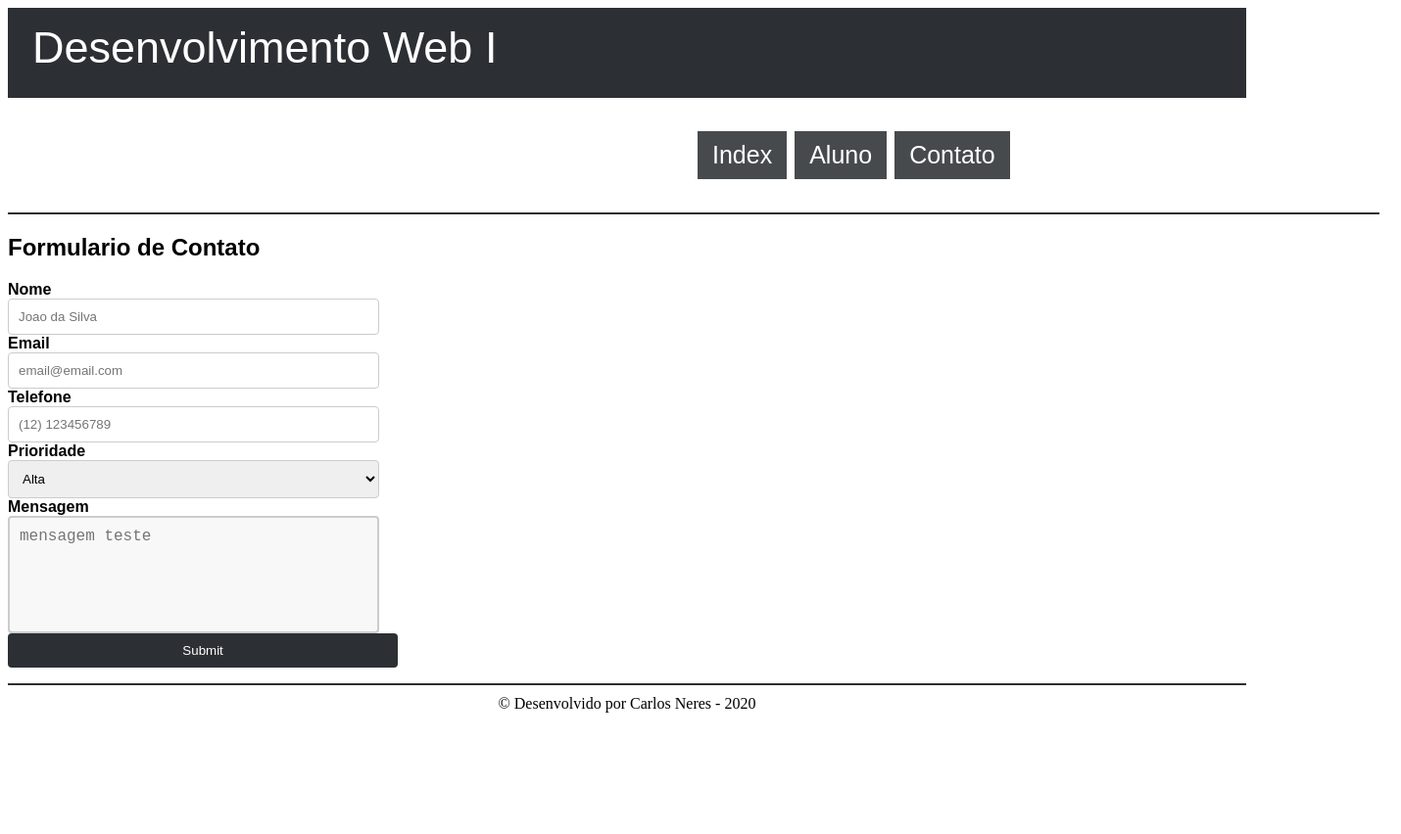
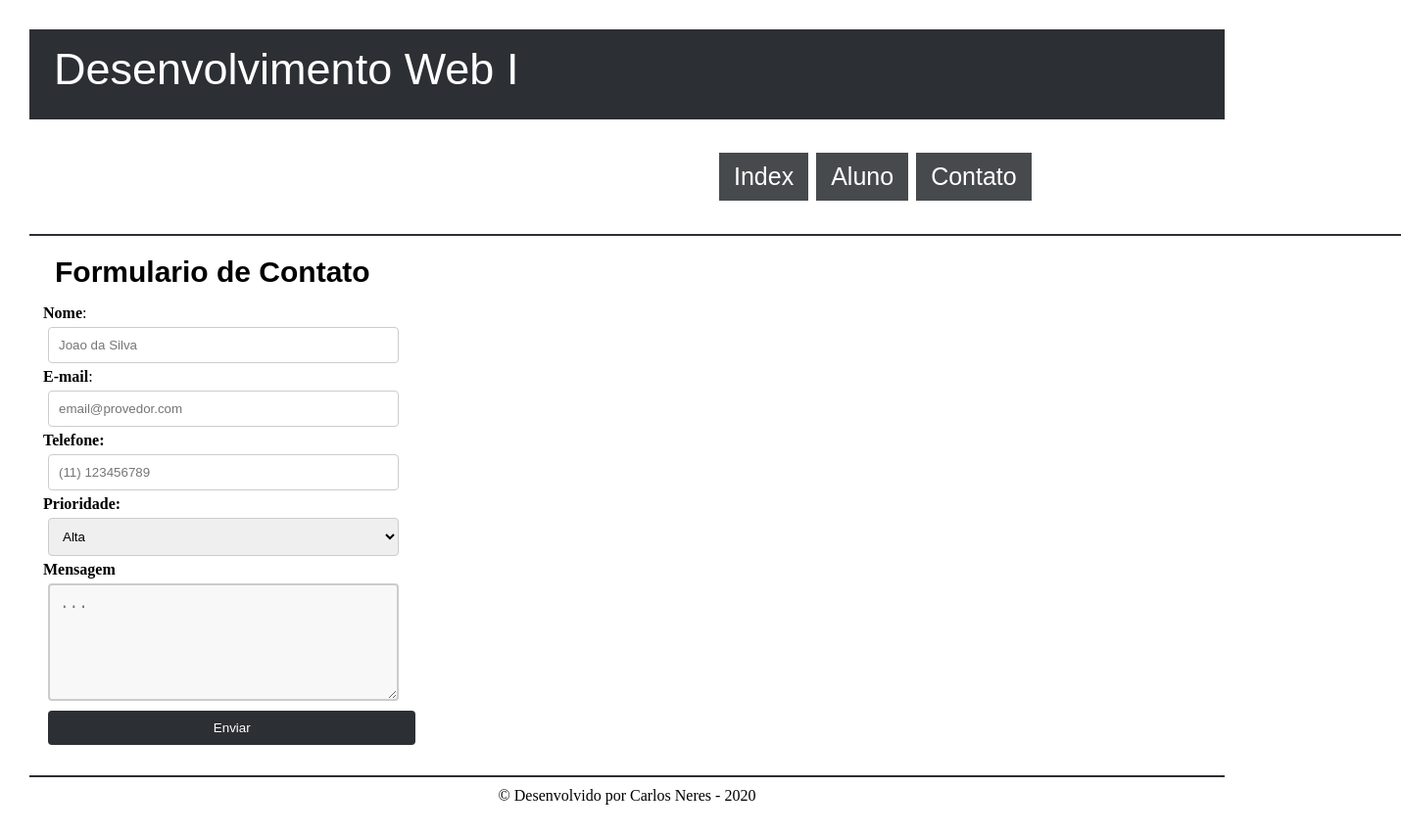
Before and after one commit to cneres/Trabalho-DSW, a plain HTML site: page Contato.html in a window 1280 px wide. Shown: the whole page at 98% size, 1430 px wide, since content can reach past the window. Before the commit the page ends 800 px from the top, so only its background shows below. Drawn offline with Linux system fonts and the light colour scheme.

Commit message:
Pagina de recebidos contato, mudanca de script

```diff
--- a/Contato.html
+++ b/Contato.html
@@ -1,11 +1,11 @@
 <html lang="en">
 <head>
 
-    <link rel="stylesheet" href="css/Estilera.css">
+    <link rel="stylesheet" href="css/Estilos.css">
     <meta name="viewport" content="width=device-width, initial-scale=1.0">
     <title>Contato</title>
 </head>
-<body>
+<body id="contato">
      <header id="Aluno">  Desenvolvimento Web I</header>
     <nav id="Aluno">
         <ul>
@@ -18,66 +18,45 @@
         </ul>
     </nav>
 
-<div>
+    <form id="FormularioContato" action="Recebido.html" method="GET">
+      <fieldset>
 
-<section id="form">
+          <legend id="formLabel"><strong>Formulario de Contato</strong></legend>
 
 
+          <label for="nome"><strong>Nome</strong>:</label> <br>
+          <input type="text" name="nome" id="nome" placeholder="Joao da Silva"></br>
 
-    <h1 id="form">Formulario de Contato</h1>
-    <form action="/action_page.php">
+          <label for="email"><strong>E-mail</strong>:</label> <br>
+          <input type="text" name="email" id="email" placeholder="email@provedor.com"></br>
 
-      <div>
+          <label for="telefone"><strong>Telefone:</strong></label> <br>
+          <input type="text" name="telefone" id="telefone" placeholder="(11) 123456789"></br>
 
-        <label for="nome"><strong>Nome</strong></label>
-        <br>
-      <input type="text" id="nome" name="nome" placeholder="Joao da Silva">
-      </div>
+          <label for="prioridade"><strong>Prioridade:</strong></label>
 
+          <div class="select-style">
+          <select id="prioridade" name="prioridade" id="prioridade">
 
-  <div>
-    <label for="email"><strong>Email</strong></label>
-    <br>
-    <input type="email" id="email" name="email" placeholder="email@email.com">
+              <option value="alta">Alta</option>
+              <option value="media">Média</option>
+              <option value="baixa">Baixa</option>
 
-  </div>
+          </select></br>
 
-  <div>
-    <label for="telefone"><strong>Telefone</strong></label>
-    <br>
-    <input type="number" id="telefone" name="telefone" placeholder="(12) 123456789">
+          </div>
 
-  </div>
+          <label for="mensagem"><strong>Mensagem</strong></label>
+          <br>
+          <textarea name="mensagem" id="mensagem" rows="6" cols="50"
+              placeholder="..."></textarea></br>
 
-  <div>
+          <input id="enviar" type="submit" value="Enviar" onClick="display()">
 
-    <label for="prioridade"><strong>Prioridade</strong></label>
-    <br>
-    <select id="prioridade" name="prioridade">
-      <option value="alta">Alta</option>
-      <option value="media">Media</option>
-      <option value="baixa">Baixa</option>
-    </select>
-  </div>
+      </fieldset>
+</form>
 
-  <div>
-
-    <label for="mensagem"><strong>Mensagem</strong></label>
-    <br>
-    <textarea name="mensagem" id="mensagem" placeholder="mensagem teste" cols="30" rows="10"></textarea>
-  </div>
-
-
-
-
-
-      <input type="submit" value="Submit">
-    </form>
-
-  </div>
-</section>
-
-
+    <script src="C:\Users\Win10\Desktop\PROJETOS\Trabalho-DSW\script.js"></script>
     <footer class="Dark">
         &copy; Desenvolvido por Carlos Neres - 2020
 
--- a/css/Estilera.css
+++ b/css/Estilos.css
@@ -1,10 +1,22 @@
 body#aluno{
     background-color: white;
     margin: 30px;
+
 }
 body#index{
     background-color: #2c2f33	;
     margin: 30px;
+}
+
+body#contato{
+    background-color: white;
+    margin: 30px;
+
+}
+body#Recebido{
+    background-color: white;
+    margin: 30px;
+
 }
 
 header#Aluno{
@@ -67,7 +79,6 @@ nav#Aluno{
     padding: 30px 700px;
     color: black;
     border-bottom:  #2c2f33 solid 2px;
-
 }
 
 ul {
@@ -117,7 +128,7 @@ a:link{
 /*flex box pag aluno*/
 
 
-.flexzada{
+.flex{
 
     flex: 4;
 
@@ -196,10 +207,6 @@ footer{
 
     }
 
-
-
-
-
     /*formulario da pagina contato*/
     section#form{
 
@@ -212,6 +219,7 @@ footer{
         border: 1px solid #ccc;
         border-radius: 4px;
         box-sizing: border-box;
+        margin: 5px
       }
 
       input[type=submit] {
@@ -223,6 +231,7 @@ footer{
         border-radius: 4px;
         cursor: pointer;
         text-align: center;
+        margin: 5px
       }
 
       input[type=submit]:hover {
@@ -232,21 +241,20 @@ footer{
       input[type=email], select {
         width: 30%;
         padding: 10px 10px ;
-
-
+        margin: 5px;
         border: 1px solid #ccc;
         border-radius: 4px;
         box-sizing: border-box;
+
       }
 
       input[type=number], select {
         width: 30%;
         padding: 10px 10px ;
-
-
         border: 1px solid #ccc;
         border-radius: 4px;
         box-sizing: border-box;
+        margin: 5px
       }
 
       textarea {
@@ -258,7 +266,8 @@ footer{
         border-radius: 4px;
         background-color: #f8f8f8;
         font-size: 16px;
-        resize: none;
+        resize: both;
+        margin: 5px
 
       }
       div#forms  {
@@ -266,3 +275,30 @@ footer{
         background-color: #f2f2f2;
         padding: 20px;
       }
+
+      fieldset{
+
+        border: transparent;
+
+      }
+
+      legend{
+
+        font-size: 30px;
+        font-family: Arial, "Helvetica Neue", Helvetica, sans-serif;
+        margin: 10px;
+        padding-top: 20px;
+
+      }
+
+      div#Dados{
+
+        text-align: left;
+        margin: 10px;
+        padding: 5px;
+        font-family: Arial, Helvetica, sans-serif;
+        font-size: 20px;
+
+        border: #2c2f33 10px solid;
+
+      }
```
Also changed, not shown: Aluno1.html (+5 -39 lines), Index.html (+1 -1 lines), Recebido.html (added, +63 -0 lines).
